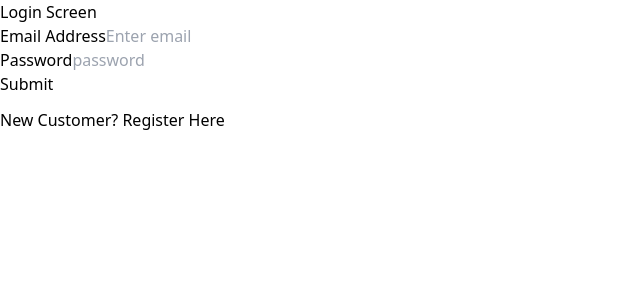
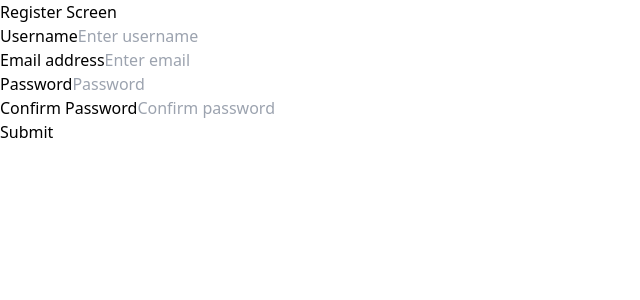
Before and after one commit to DurjaMan27/treetrader, a React (Vite) app in the folder frontend/: page /register in a window 1280 px wide. Shown: the top 300 px of the page, without its empty margins (0-640 px from the left). Built offline with nearby package versions, Linux system fonts and the light colour scheme.

Commit message:
testing why register post method does not work

```diff
--- a/frontend/src/App.tsx
+++ b/frontend/src/App.tsx
@@ -4,15 +4,15 @@ import CreateStock from './pages/CreateStock';
 import ShowStock from './pages/ShowStock';
 import EditStock from './pages/EditStock';
 import DeleteStock from './pages/DeleteStock';
-import LoginScreen from './pages/LogIn';
-import RegisterScreen from './pages/LogIn';
+import Login from './pages/LogIn';
+import Register from './pages/Register';
 
 const App = () => {
   return (
     <Routes>
       <Route path='/' element={<Home />} />
-      <Route path='/login' element={<LoginScreen />} />
-      <Route path='/register' element={<RegisterScreen />} />
+      <Route path='/login' element={<Login />} />
+      <Route path='/register' element={<Register />} />
       <Route path='/stocks/create' element={<CreateStock />} />
       <Route path='/stocks/details/:id' element={<ShowStock />} />
       <Route path='/stocks/edit/:id' element={<EditStock />} />
--- a/frontend/src/pages/Register.tsx
+++ b/frontend/src/pages/Register.tsx
@@ -30,13 +30,30 @@ const RegisterScreen = () => {
           },
         };
 
+        const dataPackage = {
+          username,
+          email,
+          password,
+        }
+
         setLoading(true);
 
-        const { data } = await axios.post(
-          "/users",
-          { username, email, password },
-          config
-        );
+
+        // const { data } = await axios.post(
+        //   "/users",
+        //   dataPackage,
+        //   config
+        // );
+        const { data } = await axios.post('http://localhost:5555/users/test', dataPackage)
+          .then(() => {
+            setLoading(false);
+            localStorage.setItem("userInfo", JSON.stringify(data))
+          })
+          .catch((error) => {
+            setLoading(false);
+            console.log(error)
+            console.log("error with the post method");
+          })
 
         setLoading(false);
         localStorage.setItem("userInfo", JSON.stringify(data));
@@ -48,6 +65,7 @@ const RegisterScreen = () => {
 
   return (
     <div className='login-container'>
+      <h1>Register Screen</h1>
       { error && <ErrorMessage variant='danger'>{ error }</ErrorMessage> }
       { message && <ErrorMessage variant='danger'>{ message }</ErrorMessage> }
       { loading && <Spinner /> }
@@ -91,6 +109,10 @@ const RegisterScreen = () => {
             onChange={(e) => setConfirmPassword(e.target.value)}
           />
         </Form.Group>
+
+        <Button variant="primary" type="submit">
+          Submit
+        </Button>
       </Form>
     </div>
   )
```
Also changed, not shown: 2 other files (tests, documents, lock files or other folders).
